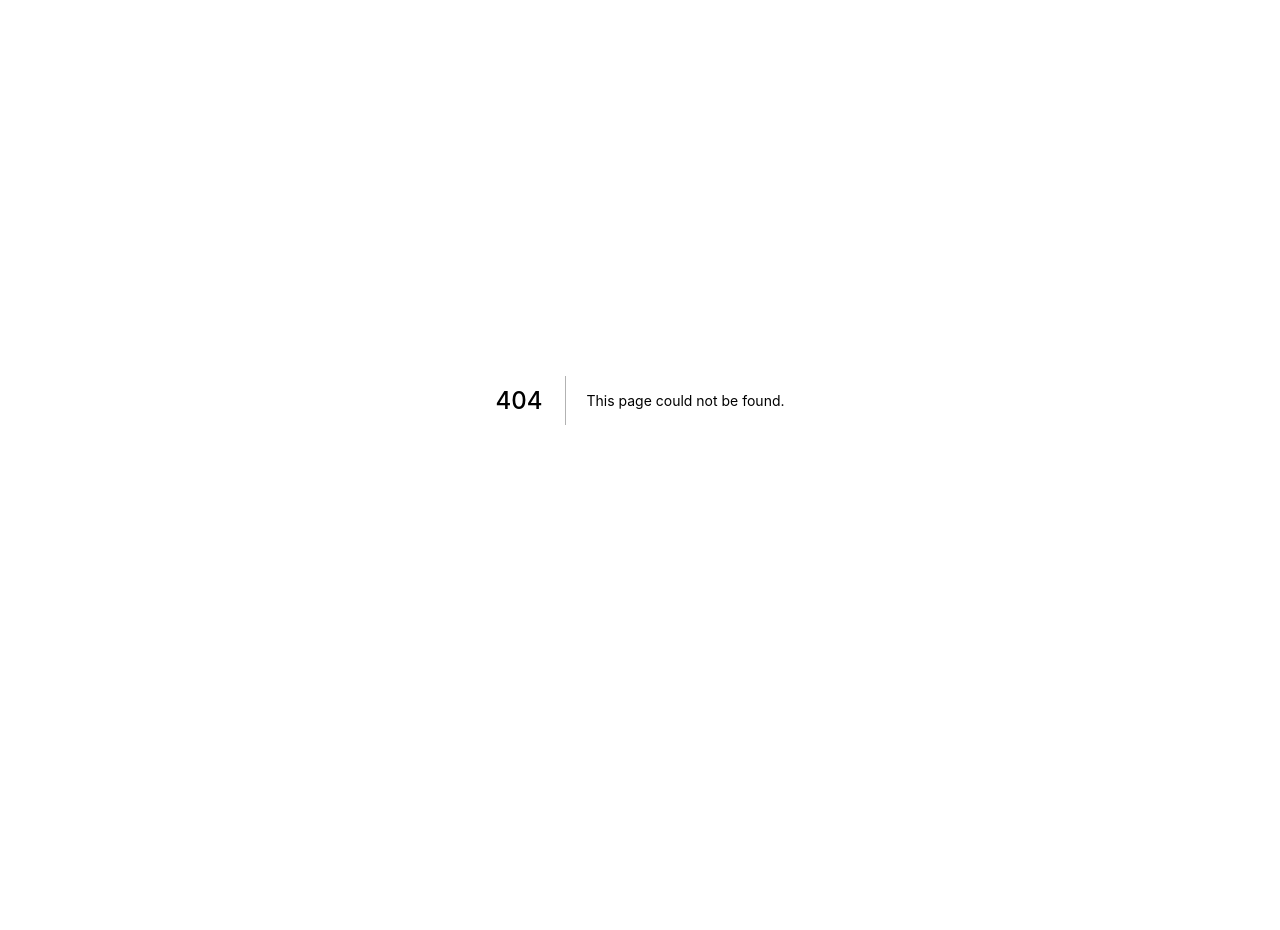
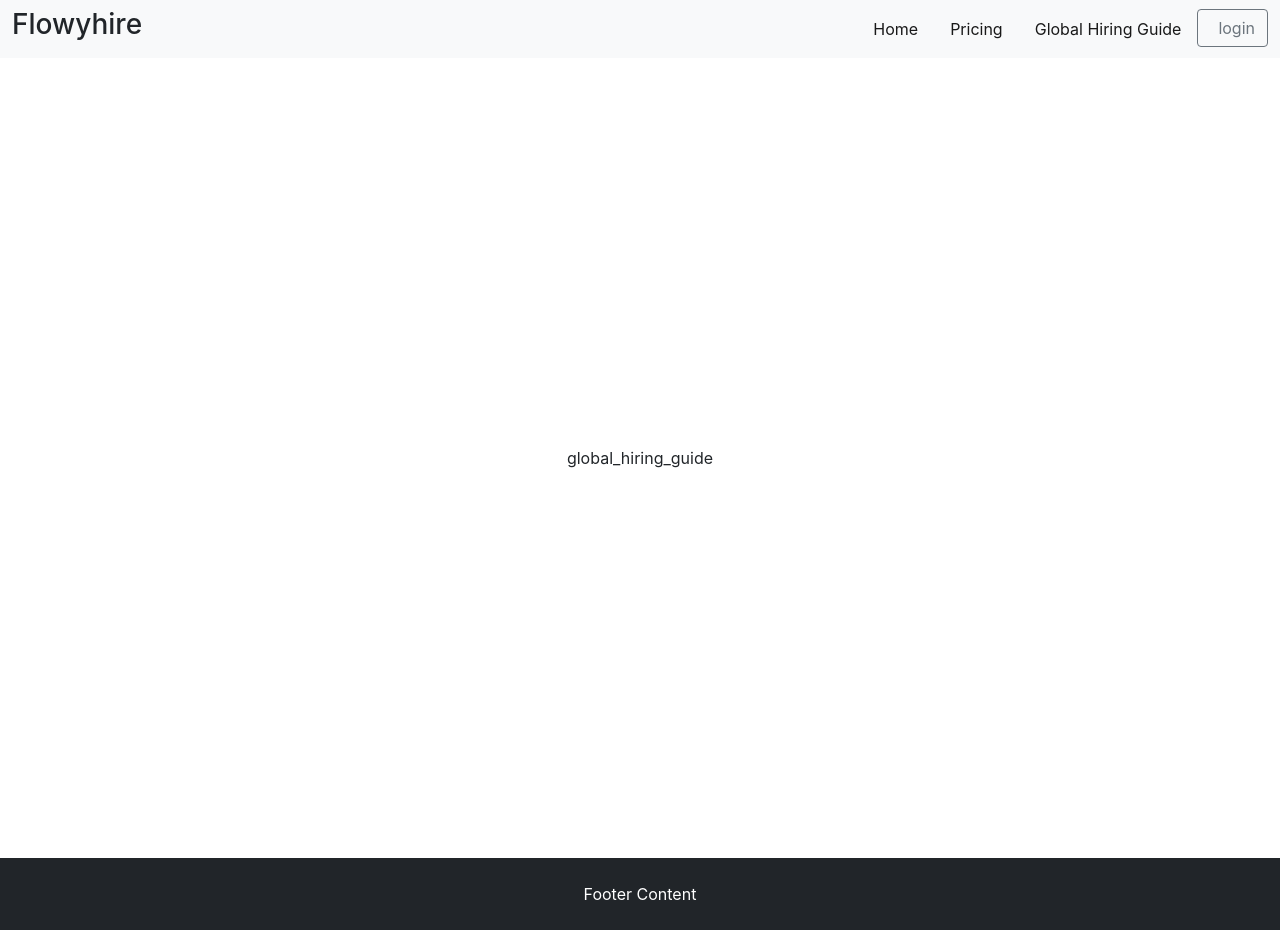
Before and after one commit to akram-tello/flowyhire, a Next.js app: page /global_hiring_guide in a window 1280 px wide. Before the commit this address had no page. Before the commit the page ends 800 px from the top, so only its background shows below. Built offline with nearby package versions, Linux system fonts and the light colour scheme; no server answers.

Commit message:
refactor

```diff
--- a/components/Footer/index.js
+++ b/components/Footer/index.js
@@ -0,0 +1,11 @@
+import React from 'react'
+
+const index = () => {
+    return (
+        <div className="bg-dark text-white">
+            <p className="text-center p-4 m-0">Footer Content</p>
+        </div>
+    )
+}
+
+export default index
--- a/components/Layout/Layout.module.scss
+++ b/components/Layout/Layout.module.scss
@@ -0,0 +1,12 @@
+.container {
+    min-height: 100vh;
+    padding: 0 0.5rem;
+    display: flex;
+    flex-direction: column;
+    justify-content: center;
+    align-items: center;
+  }
+
+ .redd{
+   color: red;
+ }
--- a/components/Layout/index.js
+++ b/components/Layout/index.js
@@ -0,0 +1,20 @@
+import React from 'react'
+import Navbar from '../Navbar'
+import Footer from '../footer'
+import Styles from './Layout.module.scss'
+const Layout = ({ children }) => {
+    return (
+        <>
+            <Navbar />
+            <div className={Styles.container}>
+                <div className="vh-100 d-flex justify-content-center align-items-center">
+                    <main>
+                        {children}
+                    </main>
+                </div>
+            </div>
+            <Footer />
+        </>
+    )
+}
+export default Layout
--- a/components/Navbar/index.js
+++ b/components/Navbar/index.js
@@ -24,6 +24,9 @@ const index = () => {
                                         <a className="nav-link active" aria-current="page" href="/pricing"><i className="bi bi-house-fill me-2"></i>Pricing</a>
                                     </li>
                                     <li className="nav-item rounded">
+                                        <a className="nav-link active" aria-current="page" href="/global_hiring_guide"><i className="bi bi-house-fill me-2"></i>Global Hiring Guide</a>
+                                    </li>
+                                    <li className="nav-item rounded">
                                         <a className="btn btn-outline-secondary" href="/api/auth/login"><i className="bi bi-telephone-fill me-2"></i>login</a>
                                     </li>
                                 </>
--- a/pages/_app.js
+++ b/pages/_app.js
@@ -1,12 +1,15 @@
 import React from 'react';
 import { UserProvider } from '@auth0/nextjs-auth0';
+import Layout from '../components/Layout';
 import '../styles/global.scss'
 
 export default function App({ Component, pageProps }) {
   return (
     <>
       <UserProvider>
+        <Layout>
         <Component {...pageProps} />
+        </Layout>
       </UserProvider>
     </>
   );
--- /dev/null
+++ b/pages/global_hiring_guide/index.js
@@ -0,0 +1,11 @@
+import React from 'react'
+
+const global_hiring_guide = () => {
+    return (
+        <>
+          global_hiring_guide
+        </>
+    )
+}
+
+export default global_hiring_guide
--- a/pages/index.js
+++ b/pages/index.js
@@ -1,11 +1,8 @@
-import Navbar from '../components/Navbar'
 import home from '../styles/Home.module.scss'
-
 
 export default function Home() {
   return (
     <>
-      <Navbar />
       <div className="vh-100 d-flex justify-content-center align-items-center">
         <main>
           <h1 className={`${home.red} ${home.t1}`}>
@@ -13,9 +10,6 @@ export default function Home() {
           </h1>
         </main>
       </div>
-      <div className="bg-dark text-white">
-        <p className="text-center p-4 m-0">Footer Content</p>
-      </div>
     </>
   )
 }
--- a/pages/pricing.js
+++ b/pages/pricing/index.js
@@ -1,9 +1,7 @@
 import React from 'react'
-import Navbar from '../components/Navbar'
 const pricing = () => {
     return (
         <>
-            <Navbar />
             <h2>pricing</h2>
         </>
     )
```
Also changed, not shown: components/Header/Header.module.scss (deleted), components/Header/index.js (deleted).
